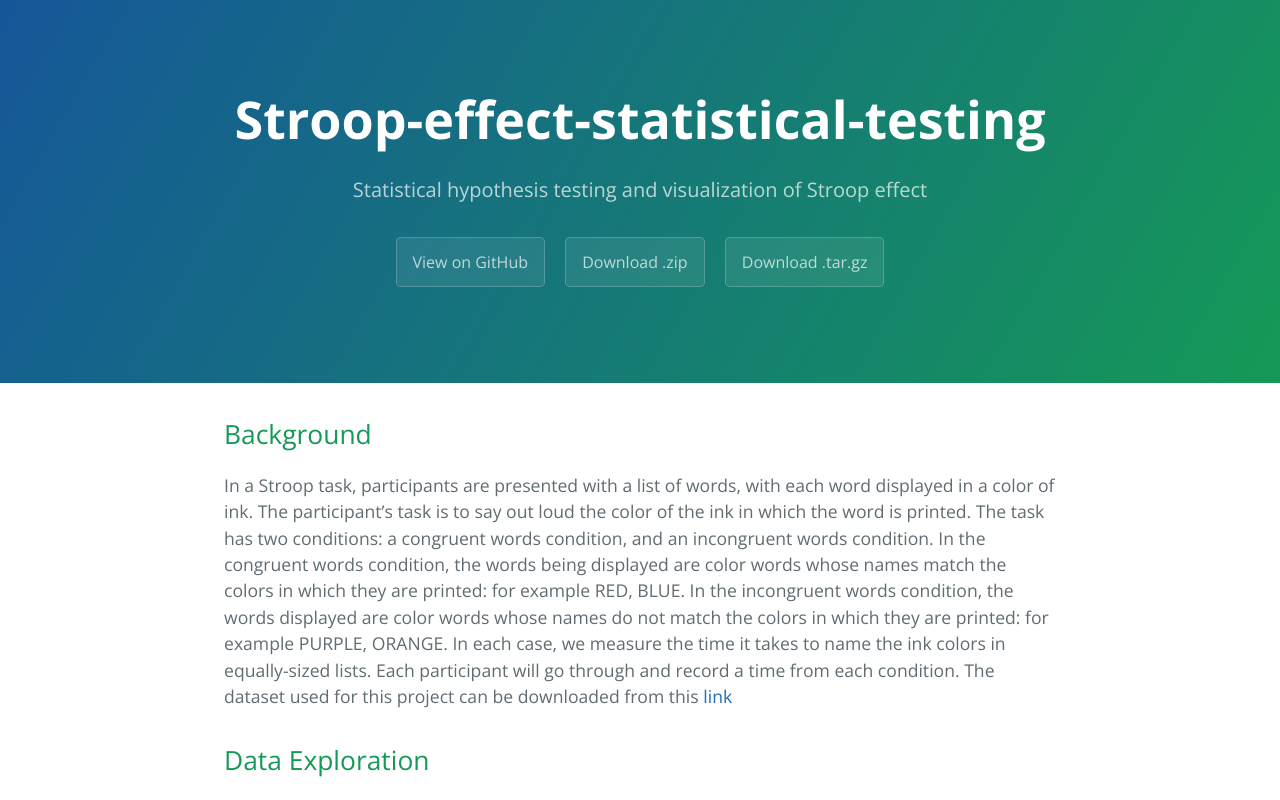
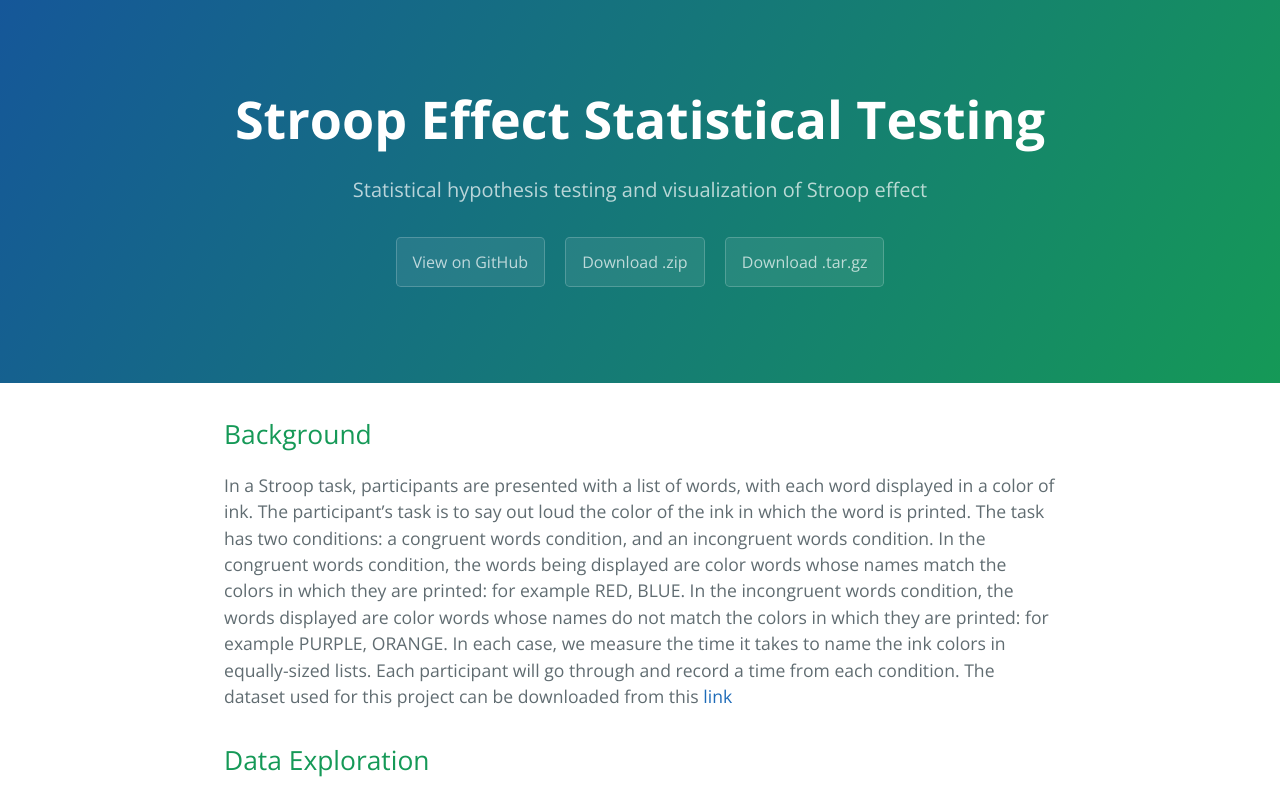
Before and after one commit to Inquisitive-Geek/Stroop-effect-statistical-testing, a plain HTML site: page index.html in a window 1280 px wide. Shown: the top 800 px of the page. Drawn offline with nearby package versions, Linux system fonts and the light colour scheme.

```diff
--- a/index.html
+++ b/index.html
@@ -2,7 +2,7 @@
 <html lang="en-us">
   <head>
     <meta charset="UTF-8">
-    <title>Stroop-effect-statistical-testing by Inquisitive-Geek</title>
+    <title>Stroop Effect Statistical Testing by Inquisitive-Geek</title>
     <meta name="viewport" content="width=device-width, initial-scale=1">
     <link rel="stylesheet" type="text/css" href="stylesheets/normalize.css" media="screen">
     <link href='https://fonts.googleapis.com/css?family=Open+Sans:400,700' rel='stylesheet' type='text/css'>
@@ -11,7 +11,7 @@
   </head>
   <body>
     <section class="page-header">
-      <h1 class="project-name">Stroop-effect-statistical-testing</h1>
+      <h1 class="project-name">Stroop Effect Statistical Testing</h1>
       <h2 class="project-tagline">Statistical hypothesis testing and visualization of Stroop effect</h2>
       <a href="https://github.com/Inquisitive-Geek/Stroop-effect-statistical-testing" class="btn">View on GitHub</a>
       <a href="https://github.com/Inquisitive-Geek/Stroop-effect-statistical-testing/zipball/master" class="btn">Download .zip</a>
@@ -79,7 +79,7 @@
 <p>The above project was done as part of the 'Data Analayst Nanodegree' by Roshan Shetty. Please contact me on <a href="mailto:rosshanabshetty@gmail.com">rosshanabshetty@gmail.com</a> for any doubts, queries or information.</p>
 
       <footer class="site-footer">
-        <span class="site-footer-owner"><a href="https://github.com/Inquisitive-Geek/Stroop-effect-statistical-testing">Stroop-effect-statistical-testing</a> is maintained by <a href="https://github.com/Inquisitive-Geek">Inquisitive-Geek</a>.</span>
+        <span class="site-footer-owner"><a href="https://github.com/Inquisitive-Geek/Stroop-effect-statistical-testing">Stroop Effect Statistical Testing</a> is maintained by <a href="https://github.com/Inquisitive-Geek">Inquisitive-Geek</a>.</span>
 
         <span class="site-footer-credits">This page was generated by <a href="https://pages.github.com">GitHub Pages</a> using the <a href="https://github.com/jasonlong/cayman-theme">Cayman theme</a> by <a href="https://twitter.com/jasonlong">Jason Long</a>.</span>
       </footer>
```
Also changed, not shown: params.json (+1 -1 lines).
